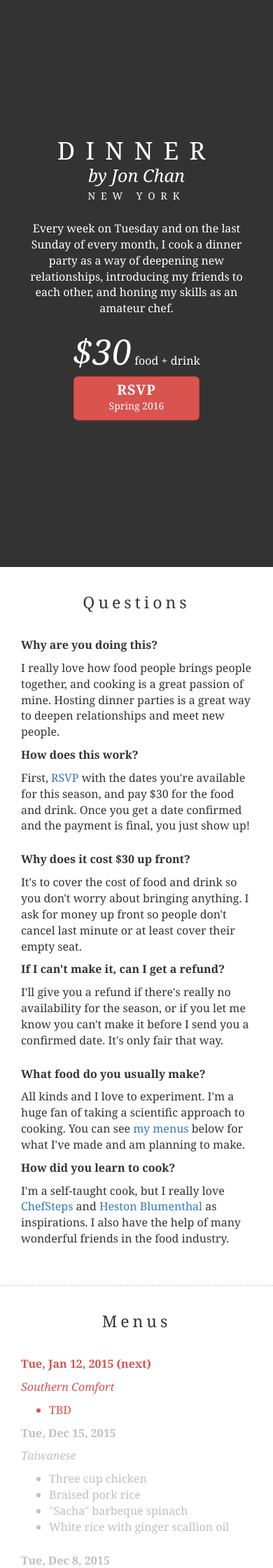
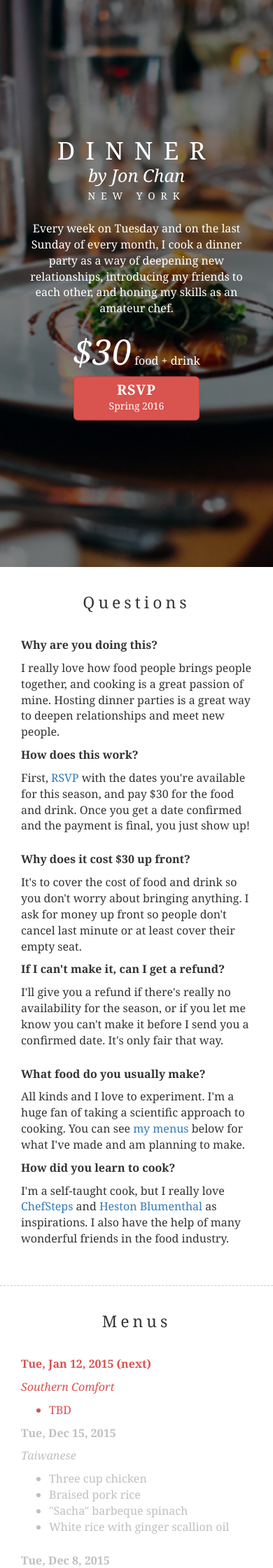
Before and after one commit to JonHMChan/blog, a Jekyll site: the page dinner/index.html, which Jekyll copies as it is, in a window 390 px wide. Shown: the top 2240 px of the page at 70% size. Built offline with Jekyll 4.4.1, drawn with Linux system fonts in a browser that asks for light colours.

Commit message:
Background for mobile

```diff
--- a/dinner/index.html
+++ b/dinner/index.html
@@ -141,7 +141,8 @@
 		@media (max-width: 480px) {
   			.header-container {
   				height: 90%;
-  				background: #333;
+  				background: url('/dinner/mobile_bg.png') center center no-repeat fixed;
+  				background-size: cover;
   			}
   			header p {
   				margin-top: 25px;
```
Also changed, not shown: dinner/mobile_bg.png (added), 1 other file.
